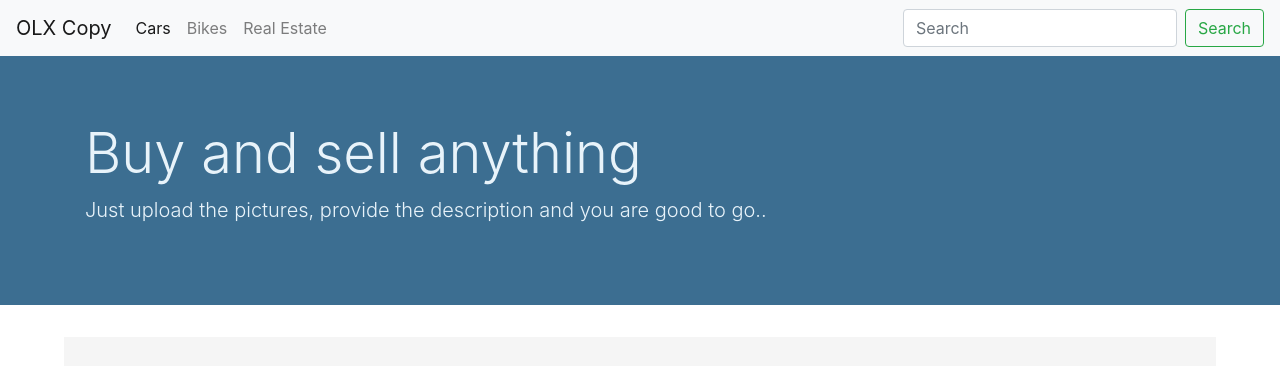
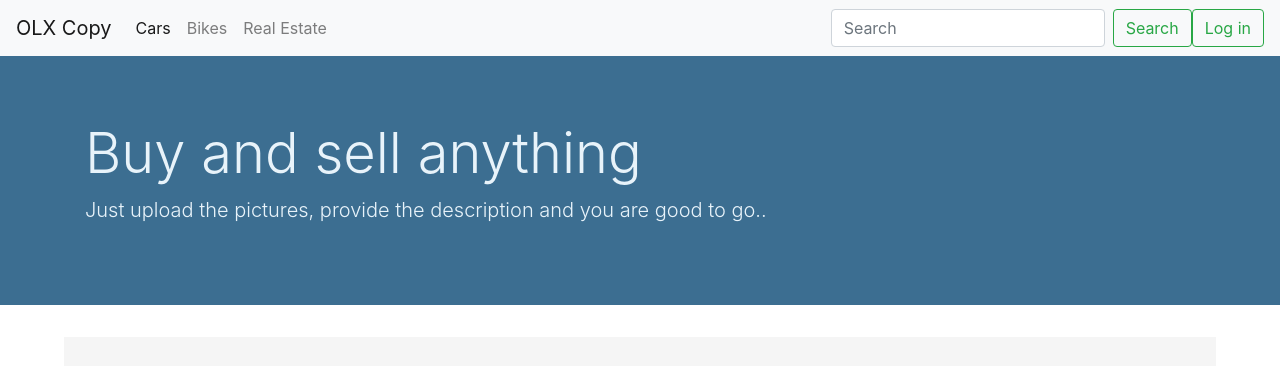
Before and after one commit to Abhinav034/JavaScript-project, a plain HTML site: page index.html in a window 1280 px wide. Shown: the top 366 px of the page. Drawn offline with nearby package versions, Linux system fonts and the light colour scheme.

Commit message:
Login Button

```diff
--- a/index.html
+++ b/index.html
@@ -29,7 +29,12 @@
             <input class="form-control mr-sm-2" type="search" placeholder="Search" aria-label="Search">
             <button class="btn btn-outline-success my-2 my-sm-0" type="submit">Search</button>
           </form>
+          <form class="form-inline my-2 my-lg-0">
+            <button class="btn btn-outline-success my-2 my-sm-0" type="submit">Log in</button>
+          </form>
         </div>
+
+
       </nav>
     <div class="jumbotron jumbotron-fluid" style="background-color:#3c6e91">
         <div class="container">
```
